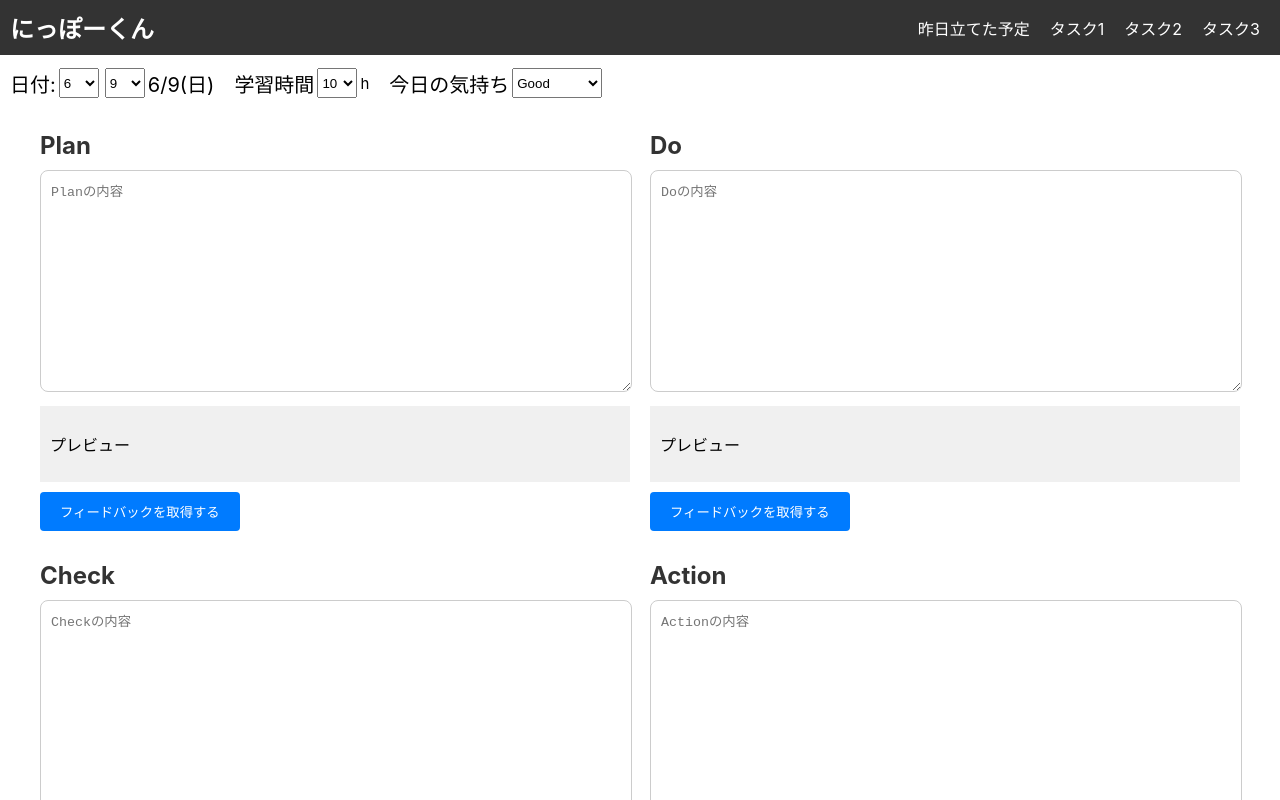
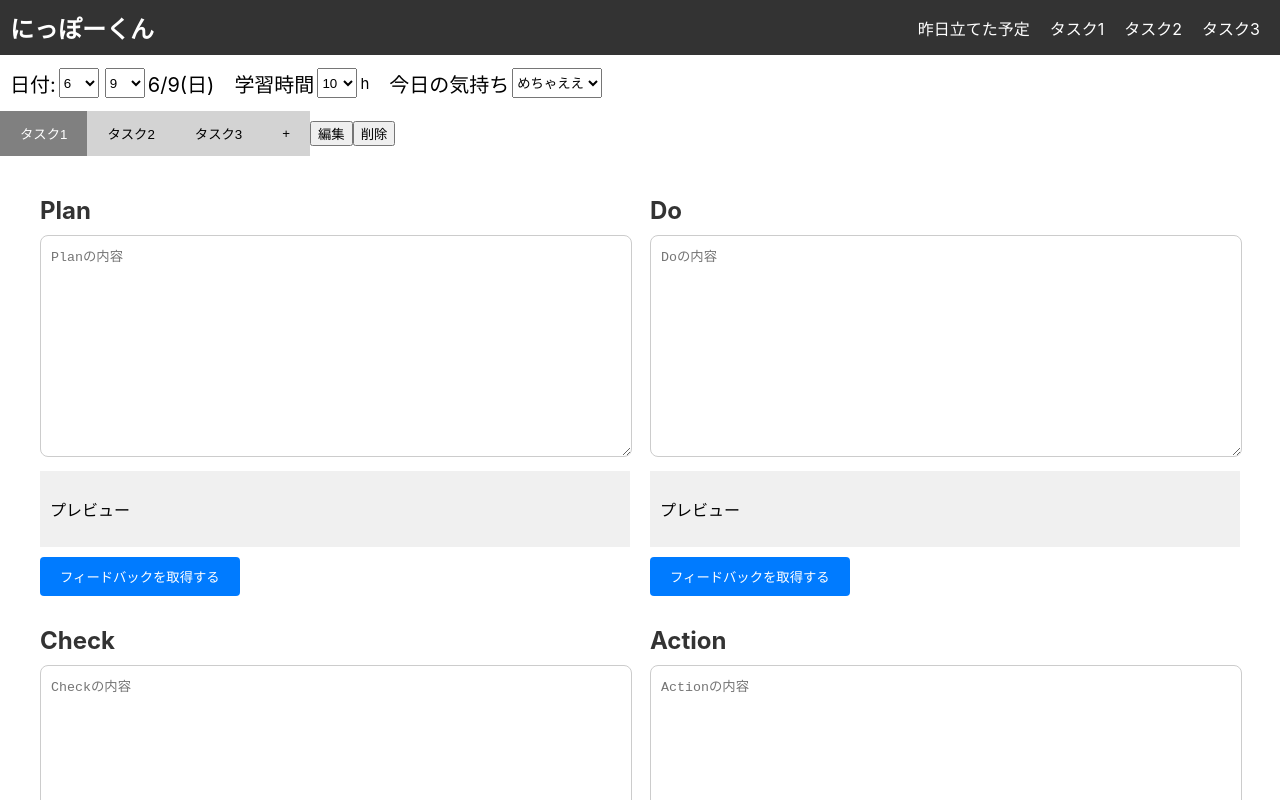
Before and after one commit to apprentice-team-3/DEV2, a React (Create React App) app in the folder nippo-kun/: page / in a window 1280 px wide. Shown: the top 800 px of the page. Built offline with nearby package versions, Linux system fonts and the light colour scheme.

Commit message:
「今日やったこと」をタスクとしてタブにして表示。

```diff
--- a/nippo-kun/src/components/MetaData/index.js
+++ b/nippo-kun/src/components/MetaData/index.js
@@ -1,9 +1,90 @@
-import React, { useState } from 'react';
-import { useSelector } from 'react-redux';
+import React, { useState, useEffect } from 'react';
+import { useSelector, useDispatch } from 'react-redux';
+import { addTodayTask, removeTodayTask, updateTodayTask } from '../../todaySlice';
+import Tabs from './tab/index';
 import './index.css';
 
 function MetaData() {
-    const todo = useSelector((state) => state.todo.todo);
+    const todayTasks = useSelector((state) => state.today.today);
+    const dispatch = useDispatch();
+
+    const [currentTab, setCurrentTab] = useState('');
+    const [tabs, setTabs] = useState([]);
+
+    useEffect(() => {
+        const storedTabs = localStorage.getItem('yesterday')
+            ? JSON.parse(localStorage.getItem('yesterday'))
+            : [];
+        setTabs(storedTabs);
+        if (storedTabs.length > 0) {
+            setCurrentTab(storedTabs[0]);
+        }
+    }, []);
+
+    const handleTabChange = (tabName) => {
+        setCurrentTab(tabName);
+    };
+
+    const handleUpdateTask = (index, content) => {
+        dispatch(updateTodayTask({ index, content }));
+        const updatedTabs = tabs.map((tab, i) => i === index ? content : tab);
+        setTabs(updatedTabs);
+    };
+
+    const handleAddTab = () => {
+        const newTab = prompt('新しいタスクを入力してください:');
+        if (newTab) {
+            setTabs([...tabs, newTab]);
+            setCurrentTab(newTab);
+        }
+    };
+
+    const handleRemoveTab = (tabName) => {
+        const updatedTabs = tabs.filter(tab => tab !== tabName);
+        setTabs(updatedTabs);
+        if (currentTab === tabName && updatedTabs.length > 0) {
+            setCurrentTab(updatedTabs[0]);
+        } else if (updatedTabs.length === 0) {
+            setCurrentTab('');
+        }
+    };
+
+    const handleEditTab = () => {
+        const newLabel = prompt('タスクを入力してください:', currentTab);
+        if (newLabel) {
+            handleUpdateTask(tabs.indexOf(currentTab), newLabel);
+        }
+        setCurrentTab(newLabel);
+    };
+
+    const handleDateChange = (month, day) => {
+        setCurrentDate(`${month}/${day}`);
+        setSelectedMonth(month);
+        setSelectedDay(day);
+        updateDayOfWeek(month, day);
+    };
+
+    const handleMonthChange = (e) => {
+        const newMonth = e.target.value;
+        handleDateChange(newMonth, selectedDay);
+    };
+
+    const handleDayChange = (e) => {
+        const newDay = e.target.value;
+        handleDateChange(selectedMonth, newDay);
+    };
+
+    const handleHourChange = (e) => {
+        const newHour = e.target.value;
+        setSelectedHour(newHour);
+        localStorage.setItem('defaultStudyHour', newHour);
+    };
+
+    const handleMindChange = (e) => {
+        const newMind = e.target.value;
+        setSelectedMind(newMind);
+        localStorage.setItem('defaultTodayMind', newMind);
+    };
 
     const [currentDate, setCurrentDate] = useState(() => {
         const today = new Date();
@@ -44,38 +125,9 @@ function MetaData() {
         setDayOfWeek(weekday);
     };
 
-    const handleDateChange = (month, day) => {
-        setCurrentDate(`${month}/${day}`);
-        setSelectedMonth(month);
-        setSelectedDay(day);
-        updateDayOfWeek(month, day);
-    };
-
-    const handleMonthChange = (e) => {
-        const newMonth = e.target.value;
-        handleDateChange(newMonth, selectedDay);
-    };
-
-    const handleDayChange = (e) => {
-        const newDay = e.target.value;
-        handleDateChange(selectedMonth, newDay);
-    };
-
-    const handleHourChange = (e) => {
-        const newHour = e.target.value;
-        setSelectedHour(newHour);
-        localStorage.setItem('defaultStudyHour', newHour);
-    };
-
-    const handleMindChange = (e) => {
-        const newMind = e.target.value;
-        setSelectedMind(newMind);
-        localStorage.setItem('defaultTodayMind', newMind);
-    };
-
     return (
         <>
-            <div className='MetaData'>
+            <div className="MetaData">
                 <div className='date'>
                     <div>日付:</div>
                     <select value={selectedMonth} onChange={handleMonthChange}>
@@ -102,13 +154,20 @@ function MetaData() {
                 <div className='mind'>
                     <div>今日の気持ち</div>
                     <select className='selectedMind' value={selectedMind} onChange={handleMindChange}>
-                        {['Very Good', 'Good', 'Neutral', 'Bad', 'Very Bad'].map((value) => (
+                        {['めちゃええ', 'ええ', 'まあまあ', 'わるい', 'めちゃわるい'].map((value) => (
                             <option key={value} value={value}>{value}</option>
                         ))}
                     </select>
                 </div>
             </div>
-            <div className='ToDo'>{todo}</div>
+            <Tabs
+                tabs={tabs}
+                currentTab={currentTab}
+                onTabChange={handleTabChange}
+                handleAddTab={handleAddTab}
+                handleRemoveTab={handleRemoveTab}
+                handleEditTab={handleEditTab}
+            />
         </>
     );
 }
--- /dev/null
+++ b/nippo-kun/src/components/MetaData/tab/index.css
@@ -0,0 +1,24 @@
+.tabs {
+  display: flex;
+  margin-bottom: 20px;
+}
+
+.tab-button {
+  padding: 10px 20px;
+  cursor: pointer;
+  border: none;
+  background-color: lightgray;
+}
+
+.tab-button.active {
+  background-color: gray;
+  color: white;
+}
+
+.task-controls {
+  margin: 10px 0;
+}
+
+.task-manager {
+  margin-top: 20px;
+}
--- /dev/null
+++ b/nippo-kun/src/components/MetaData/tab/index.js
@@ -0,0 +1,47 @@
+import React, { useState, useEffect } from 'react';
+import './index.css';
+
+const Tabs = ({
+    tabs,
+    currentTab,
+    onTabChange,
+    handleAddTab,
+    handleRemoveTab,
+    handleEditTab
+}) => {
+    const [activeTab, setActiveTab] = useState(currentTab);
+
+    useEffect(() => {
+        setActiveTab(currentTab);
+    }, [currentTab]);
+
+    const handleTabClick = (tabName) => {
+        setActiveTab(tabName);
+        onTabChange(tabName);
+    };
+
+    return (
+        <div className="tabs">
+            {tabs.map((tab, index) => (
+                <button
+                    key={index}
+                    className={`tab-button ${activeTab === tab ? 'active' : ''}`}
+                    onClick={() => handleTabClick(tab)}
+                >
+                    {tab}
+                </button>
+            ))}
+            <button className="tab-button add-tab" onClick={handleAddTab}>+</button>
+            {activeTab && (
+                <>
+                    <div className="task-controls">
+                        <button onClick={handleEditTab}>編集</button>
+                        <button onClick={() => handleRemoveTab(activeTab)}>削除</button>
+                    </div>
+                </>
+            )}
+        </div>
+    );
+};
+
+export default Tabs;
--- a/nippo-kun/src/store.js
+++ b/nippo-kun/src/store.js
@@ -1,11 +1,13 @@
 import { configureStore } from "@reduxjs/toolkit";
 import pdcaListReducer from "./redux/store/modules/pdcaList";
 import todoReducer from "./todoSlice";
+import todayReducer from './todaySlice';
 
 const store = configureStore({
   reducer: {
     todo: todoReducer,
     pdcaLister: pdcaListReducer,
+    today: todayReducer,
   },
 });
 
--- /dev/null
+++ b/nippo-kun/src/todaySlice.js
@@ -0,0 +1,31 @@
+import { createSlice } from '@reduxjs/toolkit';
+
+const yesterdayTasks = localStorage.getItem('yesterday') ? JSON.parse(localStorage.getItem('yesterday')) : [];
+const storedToday = localStorage.getItem('today') ? JSON.parse(localStorage.getItem('today')) : yesterdayTasks;
+
+const initialState = {
+    today: storedToday,
+};
+
+const todaySlice = createSlice({
+    name: 'today',
+    initialState,
+    reducers: {
+        addTodayTask: (state, action) => {
+            state.today.push(action.payload);
+            localStorage.setItem('today', JSON.stringify(state.today));
+        },
+        removeTodayTask: (state, action) => {
+            state.today = state.today.filter((_, index) => index !== action.payload);
+            localStorage.setItem('today', JSON.stringify(state.today));
+        },
+        updateTodayTask: (state, action) => {
+            const { index, content } = action.payload;
+            state.today[index] = content;
+            localStorage.setItem('today', JSON.stringify(state.today));
+        },
+    },
+});
+
+export const { addTodayTask, removeTodayTask, updateTodayTask } = todaySlice.actions;
+export default todaySlice.reducer;
```
Also changed, not shown: 2 other files (tests, documents, lock files or other folders).
